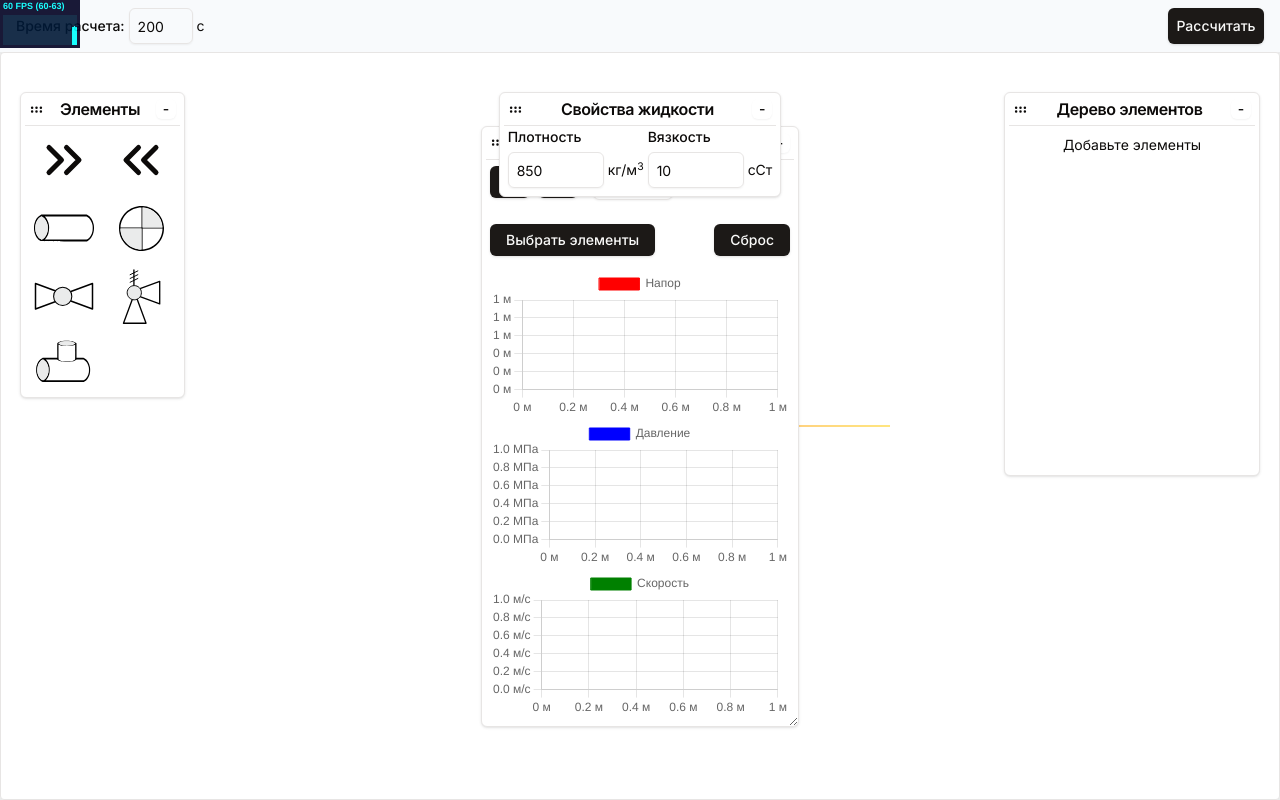
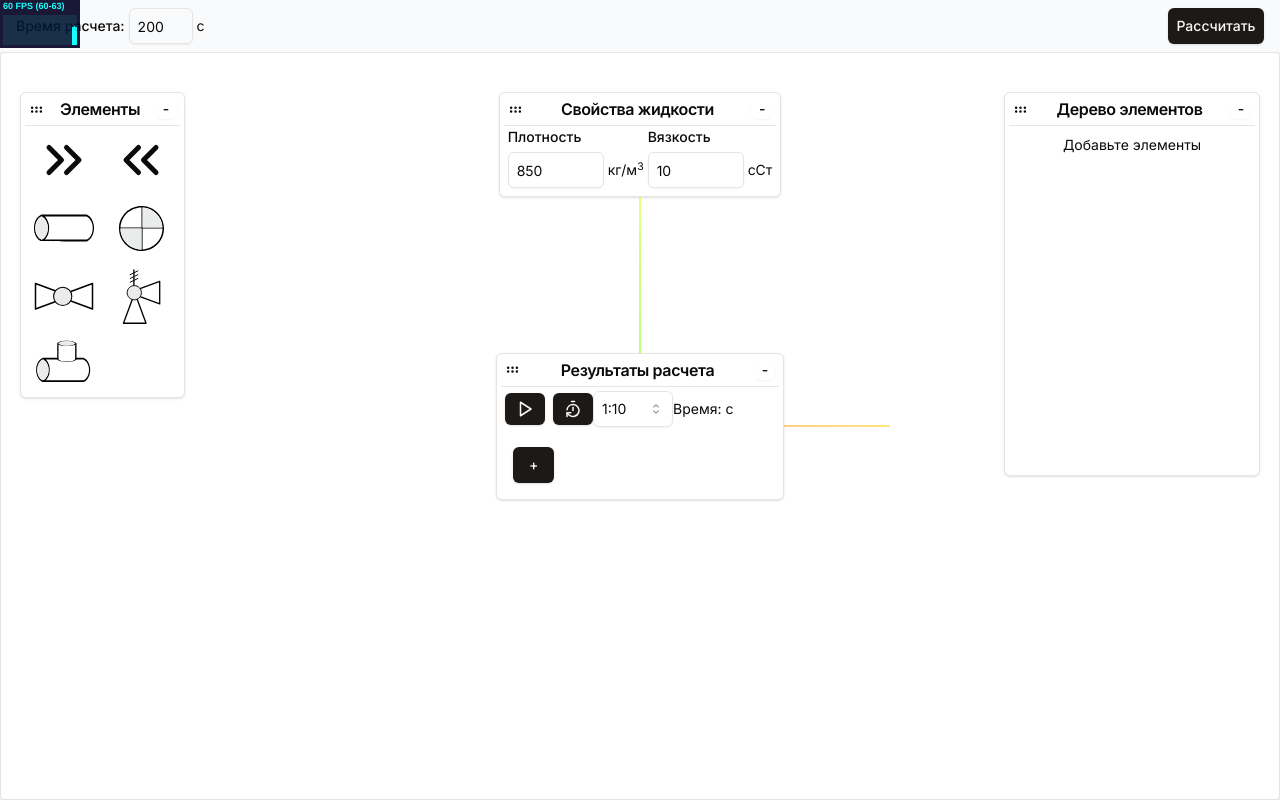
Before and after one commit to myyourtheir/pipesolver, a Next.js app in the folder nextjs/: page /home in a window 1280 px wide. Built offline with nearby package versions, Linux system fonts and the light colour scheme.

Commit message:
feat: more than one chart

```diff
--- a/nextjs/src/app/home/(components)/ResultChart/chart/ChartElementSelector.tsx
+++ b/nextjs/src/app/home/(components)/ResultChart/chart/ChartElementSelector.tsx
@@ -5,21 +5,24 @@ import { useUnsteadyInputStore } from '@/lib/globalStore/unsteadyFlowStore'
 import { GraphNode } from '@/utils/graph/GraphNode'
 import { useSelectedElementsChartContext } from './SelectedElementsChartContext'
 
+
 function ChartElementSelector() {
-	const { dispatch } = useSelectedElementsChartContext()
+	const { chartId, setCharts } = useSelectedElementsChartContext()
 	return (
 		<Popover>
 			<div className='flex justify-between items-center w-full'>
-				<PopoverTrigger asChild>
+				<PopoverTrigger asChild >
 					<Button className='h-8 w-fit self-center p-4 my-3' >
 						Выбрать элементы
 					</Button>
 				</PopoverTrigger>
-				<Button onClick={() => dispatch({ type: 'reset' })} className='h-8 w-fit self-center p-4 my-3' >
-					Сброс
+				<Button onClick={() => {
+					setCharts(prev => prev.filter(el => el !== chartId))
+				}}>
+					-
 				</Button>
 			</div>
-			<PopoverContent>
+			<PopoverContent side='left' align='start'>
 				<ChartElementSlectorContent />
 			</PopoverContent>
 		</Popover>
@@ -28,10 +31,13 @@ function ChartElementSelector() {
 
 
 function ChartElementSlectorContent() {
-
+	const { dispatch } = useSelectedElementsChartContext()
 	const { pipeline } = useUnsteadyInputStore()
 	return (
-		<div className=''>
+		<div className='flex flex-col justify-center items-center'>
+			<Button onClick={() => dispatch({ type: 'reset' })} className='self-end h-8 w-fit  p-4 ' >
+				Сброс
+			</Button>
 			<ScrollArea className='w-full h-[320px] mt-2'>
 				{
 					pipeline.nodes.length !== 0 ? (
--- a/nextjs/src/app/home/(components)/ResultChart/chart/SelectedElementsChartContext.tsx
+++ b/nextjs/src/app/home/(components)/ResultChart/chart/SelectedElementsChartContext.tsx
@@ -1,4 +1,4 @@
-import { createContext, ReactNode, useContext, useReducer } from 'react'
+import { createContext, Dispatch, ReactNode, SetStateAction, useContext, useReducer } from 'react'
 
 
 type State = {
@@ -18,6 +18,11 @@ const initialState: State = {
 type ContextType = {
 	state: State,
 	dispatch: React.Dispatch<Actions>
+} & ExtraState
+
+type ExtraState = {
+	setCharts: Dispatch<SetStateAction<string[]>>,
+	chartId: string,
 }
 
 const SelectedElementsChartContext = createContext<ContextType | null>(null)
@@ -37,10 +42,10 @@ const reducer = (state: State, action: Actions): State => {
 	}
 }
 
-export function SelectedElementsChartContextProvider({ children }: { children: ReactNode }) {
+export function SelectedElementsChartContextProvider({ children, chartId, setCharts }: { children: ReactNode } & ExtraState) {
 	const [state, dispatch] = useReducer(reducer, initialState)
 	return (
-		<SelectedElementsChartContext.Provider value={{ state, dispatch }}>
+		<SelectedElementsChartContext.Provider value={{ state, dispatch, chartId, setCharts }}>
 			{children}
 		</SelectedElementsChartContext.Provider>
 	)
--- a/nextjs/src/app/home/(components)/ResultChart/chart/index.tsx
+++ b/nextjs/src/app/home/(components)/ResultChart/chart/index.tsx
@@ -3,7 +3,7 @@ import { Chart, Scatter } from 'react-chartjs-2'
 import { DavleniyaOptions, NaporyOptions, SkorostyOptions } from '../chartOprions'
 import { ChartData, } from 'chart.js'
 import { OneSectionResponse, ResultMomentData } from '../../../../../../types/stateTypes'
-import { FC } from 'react'
+import { Dispatch, FC, SetStateAction } from 'react'
 
 import {
 	Chart as ChartJS,
@@ -17,6 +17,7 @@ import {
 	registerables
 } from 'chart.js'
 import ChartElementSelector from './ChartElementSelector'
+import { useSelectedElementsChartContext } from './SelectedElementsChartContext'
 
 ChartJS.register(
 	...registerables,
@@ -31,13 +32,19 @@ ChartJS.register(
 
 
 interface chartProps {
-	data: Array<OneSectionResponse>
+	chartData: Array<ResultMomentData>
+	index: number,
 }
 
-const MyChart: FC<chartProps> = ({ data }) => {
-	const labels = data?.map(obj => {
-		return `${obj?.x} м`
-	})
+const MyChart: FC<chartProps> = ({ chartData, index }) => {
+	const { state: { resultSelectedElementIds } } = useSelectedElementsChartContext()
+	if (chartData[index]?.moment_result) {
+		const data = resultSelectedElementIds.reduce<Array<OneSectionResponse>>((acc, id) => {
+			chartData[index].moment_result[id].value.forEach(obj => acc.push(...Object.values(obj)))
+			return acc
+		}, [])
+
+		const labels = chartData[index]?.moment_result && chartData[index].moment_result[Object.keys(chartData[index].moment_result)[0]].value.map(el => el.x)
 		const naporyData: ChartData<"scatter", OneSectionResponse[]> = {
 			labels,
 			datasets: [
@@ -86,7 +93,6 @@ const MyChart: FC<chartProps> = ({ data }) => {
 				},
 			]
 		}
-	console.log(davleniyaData.datasets[0].data)
 
 		return (
 
@@ -106,6 +112,8 @@ const MyChart: FC<chartProps> = ({ data }) => {
 
 		)
 	}
+	return 'нет данных'
+}
 
 
 export default MyChart
--- a/nextjs/src/app/home/(components)/ResultChart/index.tsx
+++ b/nextjs/src/app/home/(components)/ResultChart/index.tsx
@@ -20,6 +20,7 @@ import { SelectedElementsChartContextProvider } from './chart/SelectedElementsCh
 
 const ResultChart: FC<ElementsProps> = ({ containerRef }) => {
 	const { chartData, iter, setIter } = useResultsStore(state => state)
+	const [charts, setCharts] = useState<string[]>([])
 	const intervalRef = useRef<NodeJS.Timeout>()
 	// const [iter, setIter] = useState(0)
 	const [isPlaying, setIsPlaying] = useState(false)
@@ -29,23 +30,12 @@ const ResultChart: FC<ElementsProps> = ({ containerRef }) => {
 		if (intervalRef.current)
 			clearInterval(intervalRef.current)
 		intervalRef.current = setInterval(() => {
-			// console.log(iter)
-			// if (chartData[iter].t >= duration) {
-			// 	setIsPlaying(false)
-			// } else {
 			if (isPlaying) {
 				setIter(prevIter => prevIter + 1)
 			}
-			// }
 		}, ms)
 	}
 
-	// Для первого запуска
-	useEffect(() => {
-		if (chartData.length === Math.floor(0.2 * duration)) {
-			setIsPlaying(true)
-		}
-	}, [chartData.length, duration])
 	// Проверка на конец итераций
 	useEffect(() => {
 		if (chartData.length !== 0 && chartData[iter]?.t >= duration) {
@@ -65,10 +55,9 @@ const ResultChart: FC<ElementsProps> = ({ containerRef }) => {
 	const handlePlayPauseClick = () => {
 		setIsPlaying(prev => !prev)
 	}
-
 	// if (chartData.length !== 0) {
 	return (
-		<DraggableLayout refContainer={containerRef} headerName='Результаты расчета' className='top-auto  self-center' hideable={true} defaultState={true} resizable={true}>
+		<DraggableLayout refContainer={containerRef} headerName='Результаты расчета' className='top-auto  self-center' hideable={true} defaultState={true} >
 			<section>
 				<div className='flex justify-between items-center w-full'>
 					<div className='flex gap-2 items-center'>
@@ -112,9 +101,20 @@ const ResultChart: FC<ElementsProps> = ({ containerRef }) => {
 							step={1} />
 					}
 				</div>
-				<SelectedElementsChartContextProvider>
-					<MyChart data={buildChartData({ data: chartData, index: iter })} />
-				</SelectedElementsChartContextProvider>
+				<Button onClick={() => setCharts(prev => [...prev, Date.now().toString()])} className='m-2'>
+					+
+				</Button>
+
+				<div className='flex gap-4'>
+					{
+						charts.map(id =>
+							<SelectedElementsChartContextProvider key={id} chartId={id} setCharts={setCharts}>
+								<MyChart chartData={chartData} index={iter} />
+							</SelectedElementsChartContextProvider>
+
+						)
+					}
+				</div>
 			</section>
 		</DraggableLayout>
 	)
```
Lines whose indentation alone changed are shown as unchanged.
